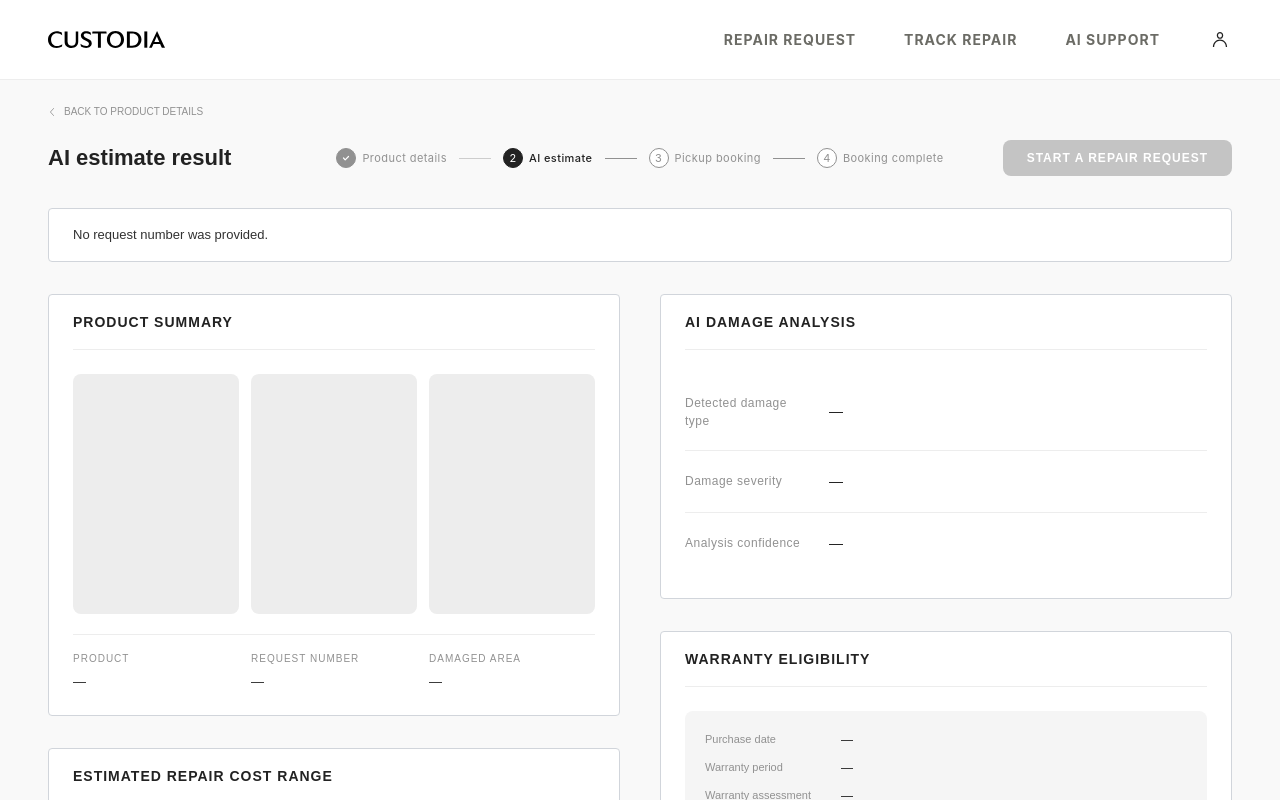
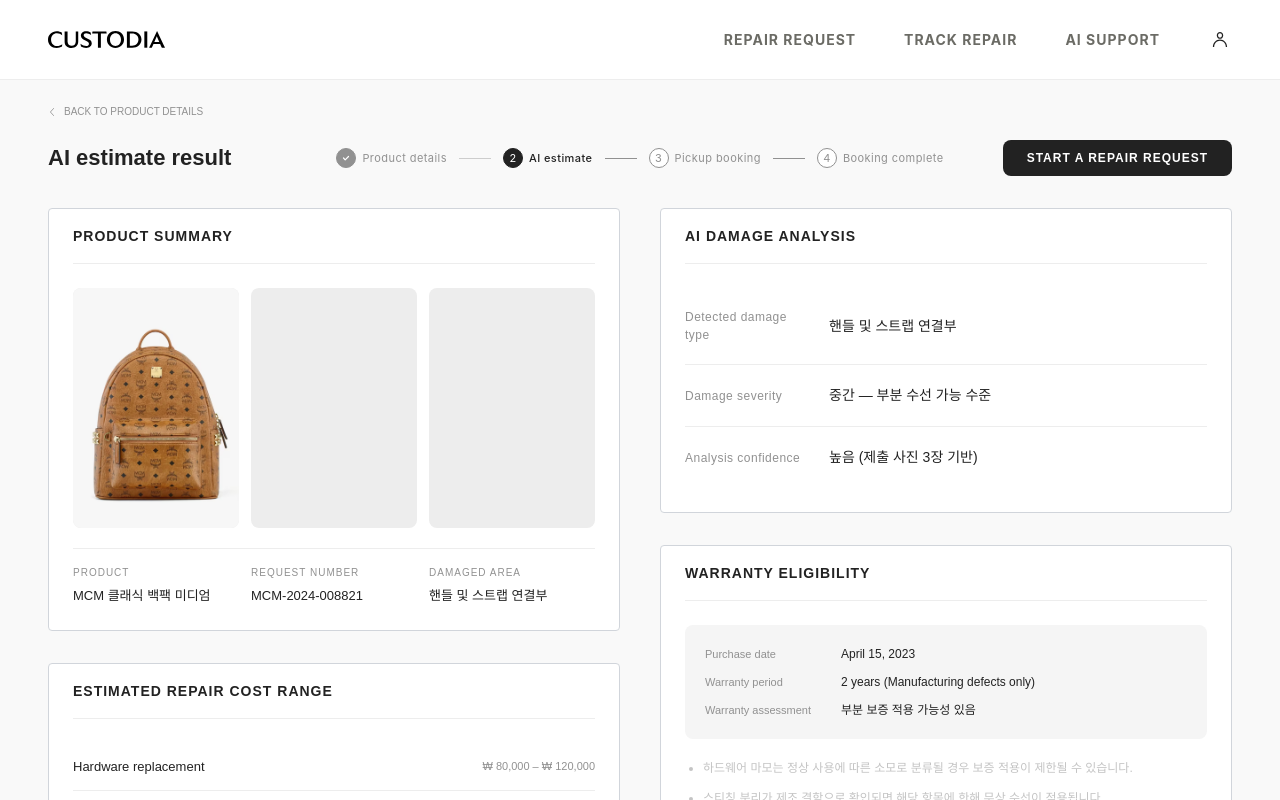
Before and after one commit to LikeLionHGU/CUSTODIA_Front, a React (Vite) app: page /ai-estimate in a window 1280 px wide. Shown: the top 800 px of the page. Built offline with nearby package versions, Linux system fonts and the light colour scheme; no server answers.

Commit message:
feat:feat

```diff
--- a/src/page/AS_AiEstimate.jsx
+++ b/src/page/AS_AiEstimate.jsx
@@ -9,6 +9,7 @@
 import DamageDetailModal from "../components/DamageDetailModal";
 import backArrow from "../assets/icon_back_arrow.svg";
 import infoIcon from "../assets/icon_info.svg";
+import sampleProductImage from "../assets/product_stark_backpack.avif";
 import { useT } from "../i18n";
 import { reveal } from "../css/motion";
 
@@ -25,6 +26,35 @@
   "실물 진단 후 최종 견적은 달라질 수 있으며, 최종 견적 확인 후 수선 진행 여부를 결정할 수 있습니다.",
 ];
 
+/**
+ * 접수번호 없이 이 주소로 바로 들어왔을 때 쓰는 표본 데이터 (디자인 627:2129 의 내용).
+ * `AS_MyDetail` 과 같은 규칙 — 접수번호가 있으면 서버 응답만 쓴다.
+ */
+const SAMPLE_ESTIMATE = {
+  asNo: "MCM-2024-008821",
+  modelName: "MCM 클래식 백팩 미디엄",
+  photoUrlList: [sampleProductImage],
+  damageCategory: "핸들 및 스트랩 연결부",
+  damageSeverity: "중간 — 부분 수선 가능 수준",
+  confidenceGrade: "높음",
+  confidenceNote: "제출 사진 3장 기반",
+  itemList: [
+    { repairItemName: "하드웨어 교체", minPrice: 80000, maxPrice: 120000 },
+    { repairItemName: "스티칭 수선", minPrice: 40000, maxPrice: 70000 },
+  ],
+  totalMinPrice: 120000,
+  totalMaxPrice: 190000,
+  purchasedAt: "2023-04-15",
+  warrantyMonths: 24,
+  warrantyScope: "제조 결함 한정",
+  warrantyVerdictLabel: "부분 보증 적용 가능성 있음",
+  warrantyNoteList: [
+    "하드웨어 마모는 정상 사용에 따른 소모로 분류될 경우 보증 적용이 제한될 수 있습니다.",
+    "스티칭 분리가 제조 결함으로 확인되면 해당 항목에 한해 무상 수선이 적용됩니다.",
+    "보증 적용 여부는 입고 후 담당 수선 전문가의 실물 진단에서 최종 확정됩니다.",
+  ],
+};
+
 export default function AS_AiEstimate() {
   const t = useT();
   const navigate = useNavigate();
@@ -39,10 +69,15 @@
    */
   const review = !!location.state?.review;
 
-  const { data, loading, error, reload } = useApiQuery(
-    () => (asNo ? asCase.getEstimate(asNo) : Promise.reject(new Error("접수 번호가 없습니다."))),
-    [asNo],
-  );
+  const {
+    data: fetched,
+    loading,
+    error,
+    reload,
+  } = useApiQuery(() => (asNo ? asCase.getEstimate(asNo) : Promise.resolve(null)), [asNo]);
+
+  // 접수번호를 들고 들어왔으면 서버 응답만, 아니면 표본을 보여 준다
+  const data = asNo ? fetched : SAMPLE_ESTIMATE;
 
   const [retrying, setRetrying] = useState(false);
   const [damageModalOpen, setDamageModalOpen] = useState(false);
--- a/src/page/AS_MyDetail.jsx
+++ b/src/page/AS_MyDetail.jsx
@@ -2,6 +2,7 @@
 import styled, { css } from "styled-components";
 
 import Button from "../components/Button";
+import sampleProductImage from "../assets/product_stark_backpack.avif";
 import StatusLabel from "../components/StatusLabel";
 import * as asCaseApi from "../api/asCase";
 import { useApiQuery } from "../api/useApiQuery";
@@ -14,6 +15,70 @@
   body: "수선 업체 내부 일정에 따라 세부 위치 정보가 일부 제공되지 않을 수 있습니다. 갱신 시 즉시 반영됩니다.",
 };
 
+/**
+ * 접수번호 없이 이 주소로 바로 들어왔을 때 쓰는 표본 데이터 (디자인 616:13032 의 내용).
+ *
+ * 접수번호가 있으면 서버 응답만 쓴다 — 조회가 실패했는데 표본으로 덮으면
+ * 실제 접수 건의 값처럼 보여 오해를 만든다.
+ */
+const SAMPLE_DETAIL = {
+  asNo: "MCM-2024-009341",
+  modelName: "MCM 클래식 백팩",
+  photoUrl: sampleProductImage,
+  createdAt: "2024-11-12",
+  intakeType: "픽업 수거 접수",
+  status: "REPAIRING",
+  statusLabel: "수선중",
+  expectedCompletedAt: "2024-12-03",
+  expectedUpdatedAt: "2024-11-20",
+  currentLocation: "MCM 서울 수선 센터",
+  locationStatus: "수선 작업 중",
+  historyList: [
+    {
+      status: "RECEIVED",
+      statusLabel: "접수 완료",
+      occurredAt: "2024-11-12",
+      description: "픽업 예약 후 제품 수거 완료",
+      completed: true,
+    },
+    {
+      status: "PICKED_UP",
+      statusLabel: "픽업 완료",
+      occurredAt: "2024-11-12",
+      description: "픽업 예약 후 제품 수거 완료",
+      completed: true,
+    },
+    {
+      status: "DIAGNOSED",
+      statusLabel: "손상 부위 진단 완료",
+      occurredAt: "2024-11-14",
+      description: "제품 상태 및 손상 부위 사진 기록 완료",
+      completed: true,
+    },
+    {
+      status: "REPAIRING",
+      statusLabel: "수선 진행 중",
+      occurredAt: "2024-11-18",
+      description: "MCM 서울 수선 센터에서 작업 중",
+      completed: true,
+    },
+    {
+      status: "INSPECTING",
+      statusLabel: "품질 검수",
+      occurredAt: null,
+      description: "수선 완료 후 품질 기준 최종 점검",
+      completed: false,
+    },
+    {
+      status: "SHIPPING",
+      statusLabel: "발송",
+      occurredAt: null,
+      description: "검수 완료 후 고객 배송 진행",
+      completed: false,
+    },
+  ],
+};
+
 export default function AS_MyDetail() {
   const t = useT();
   const navigate = useNavigate();
@@ -21,10 +86,13 @@
 
   const asNo = location.state?.asNo;
 
-  const { data, loading, error } = useApiQuery(
-    () => (asNo ? asCaseApi.getDetail(asNo) : Promise.reject(new Error("접수 번호가 없습니다."))),
+  const { data: fetched, loading, error } = useApiQuery(
+    () => (asNo ? asCaseApi.getDetail(asNo) : Promise.resolve(null)),
     [asNo],
   );
+
+  // 접수번호를 들고 들어왔으면 서버 응답만, 아니면 표본을 보여 준다
+  const data = asNo ? fetched : SAMPLE_DETAIL;
 
   const historyList = data?.historyList ?? [];
   // 완료된 단계 중 마지막이 현재 단계다
@@ -35,16 +103,20 @@
 
   const handleGoToList = () => navigate("/my-as-list");
 
-  /** 이 접수 건의 AI 견적을 다시 본다 — 접수 흐름이 아니라 조회이므로 review 로 표시한다. */
+  /**
+   * 이 접수 건의 AI 견적을 다시 본다 — 접수 흐름이 아니라 조회이므로 review 로 표시한다.
+   * 표본을 보여 주는 중이면 접수번호를 넘기지 않는다. 넘기면 견적 화면이 없는 건을
+   * 조회하다 실패한다 — 그쪽도 접수번호가 없으면 표본을 보여 준다.
+   */
   const handleReviewEstimate = () => {
-    navigate("/ai-estimate", { state: { asNo: data?.asNo ?? asNo, review: true } });
+    navigate("/ai-estimate", { state: { asNo: asNo ? (data?.asNo ?? asNo) : undefined, review: true } });
   };
 
   // 명세 3-6: 이 버튼은 POST /api/chat 에 asNo 를 담아 호출한다
   const handleConsult = () => {
     navigate("/ai-concierge", {
       state: {
-        asNo: data?.asNo ?? asNo,
+        asNo: asNo ? (data?.asNo ?? asNo) : undefined,
         modelName: data?.modelName,
         statusLabel: data?.statusLabel,
       },
```
